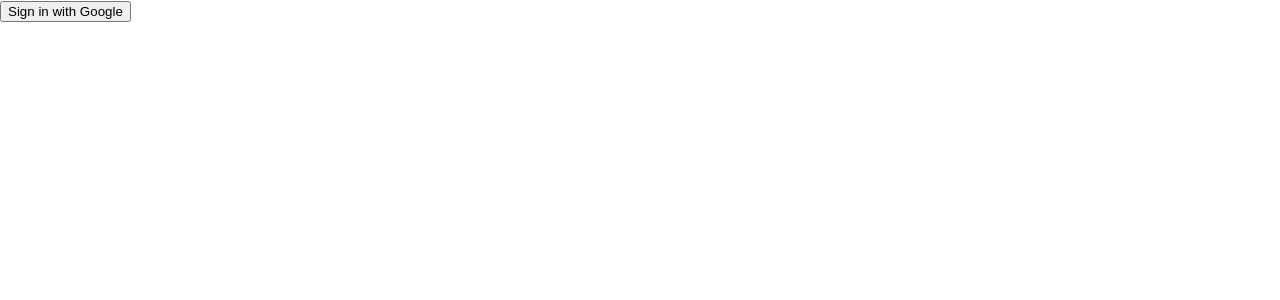
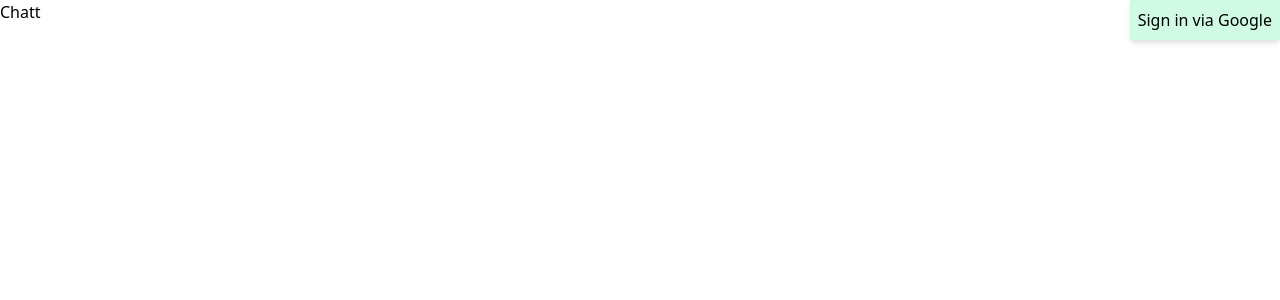
Before and after one commit to Idan-Garay/chatt, a React (Create React App) app: page / in a window 1280 px wide. Shown: the top 300 px of the page. Built offline with nearby package versions, Linux system fonts and the light colour scheme; the HTML template or start-up script is replaced by a standard one.

Commit message:
tailwind set up

```diff
--- /dev/null
+++ b/craco.config.js
@@ -0,0 +1,10 @@
+module.exports = {
+  style: {
+    postcss: {
+      plugins: [
+        require('tailwindcss'),
+        require('autoprefixer'),
+      ],
+    },
+  },
+}
--- /dev/null
+++ b/postcss.config.js
@@ -0,0 +1,6 @@
+module.exports = {
+  plugins: {
+    tailwindcss: {},
+    autoprefixer: {},
+  }
+}
--- a/src/App.js
+++ b/src/App.js
@@ -9,6 +9,7 @@ import {
   useHistory
 } from "react-router-dom";
 
+import Button from "./Button";
 //pages
 import Chat from "./Chat";
 
@@ -49,26 +50,27 @@ function App() {
 
   return (
     <div>
+      <nav className="flex justify-between">
+        <h1>
+          Chatt
+        </h1>
+
+        { user
+          ? <Button handleClick={signOut} children="Sign Out" />
+          : <Button handleClick={signInWithGoogle} children="Sign in via Google" />
+        }
+      </nav>
       <Switch>
 
         <Route exact path="/">
           { user
           ? (<Redirect to="/chat" />)
-            : <button
-                onClick={signInWithGoogle}
-              >
-                Sign in with Google
-              </button>
+          : null
           }
         </Route>
 
         <Route to="/chat">
           <Chat />
-              <button
-                onClick={signOut}
-              >
-                Sign out
-              </button>
         </Route>
       </Switch>
     </div>
--- a/src/Button.js
+++ b/src/Button.js
@@ -1,4 +1,4 @@
 
 export default function Button({handleClick, children}) {
-  return <button onClick={handleClick} >{children}</button>
+  return <button onClick={handleClick} className="shadow-md p-2 bg-green-100" >{children}</button>
 }
--- a/src/index.css
+++ b/src/index.css
@@ -18,7 +18,6 @@ code {
   box-sizing: border-box;
 }
 
-
 @tailwind base;
 @tailwind components;
 @tailwind utilities;
--- /dev/null
+++ b/tailwind.config.js
@@ -0,0 +1,11 @@
+module.exports = {
+  purge: ['./src/**/*.{js,jsx,ts,tsx}', './public/index.html'],
+  darkMode: false, // or 'media' or 'class'
+  theme: {
+    extend: {},
+  },
+  variants: {
+    extend: {},
+  },
+  plugins: [],
+}
```
Also changed, not shown: package.json (+10 -3 lines), 1 other file (tests, documents, lock files or other folders). Lines whose indentation alone changed are shown as unchanged.
